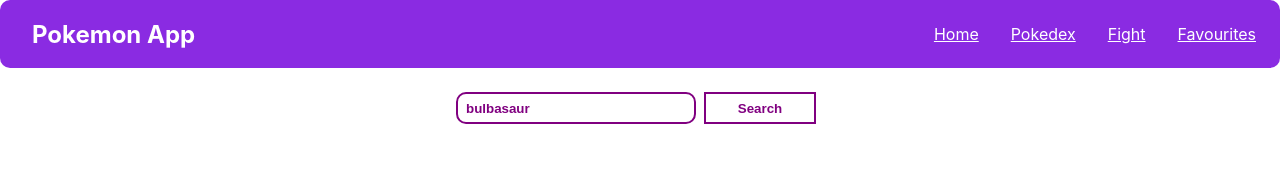
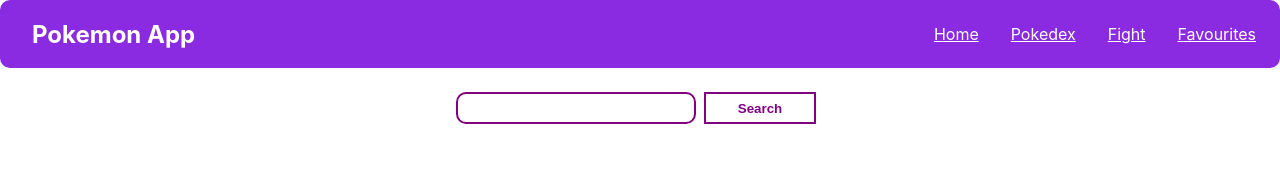
Before and after one commit to MurtazaBagwala07/pokemon-react, a React (Create React App) app: page /pokedex in a window 1280 px wide. Shown: the top 182 px of the page. Built offline with nearby package versions, Linux system fonts and the light colour scheme.

Commit message:
loading state added

```diff
--- a/src/components/Pokedex.js
+++ b/src/components/Pokedex.js
@@ -4,11 +4,13 @@ import Card from '../UI/Card'
 
 const Pokedex = () => {
 
-    const [pokemonName,setPokemonName] = useState('bulbasaur')
+    const [pokemonName,setPokemonName] = useState('')
+    const [isLoading,setIsLoading] = useState(false)
     const [pokemon,setPokemon] = useState(null)
     const submitHandler = (e) => {
         e.preventDefault();
         const dataFetch= async()=>{
+            setIsLoading(true);
             const response = await fetch(`https://pokeapi.co/api/v2/pokemon/${pokemonName}`)
             const data = await response.json()
             console.log(data)
@@ -26,12 +28,11 @@ const Pokedex = () => {
                 height : data.height,
                 img : data.sprites.other.dream_world.front_default,
             })
-
+            setIsLoading(false)
         }
         dataFetch();
 
     }
-
 
 
 
@@ -50,7 +51,8 @@ const Pokedex = () => {
             </form>
             </div>
             <div className="pokedex-result">
-                {pokemon && <Card pokemon={pokemon}/>}
+                {isLoading && <h1>Loading...</h1>}
+                {!isLoading && pokemon && <Card pokemon={pokemon}/>}
             </div>
         </div>
     )
```
